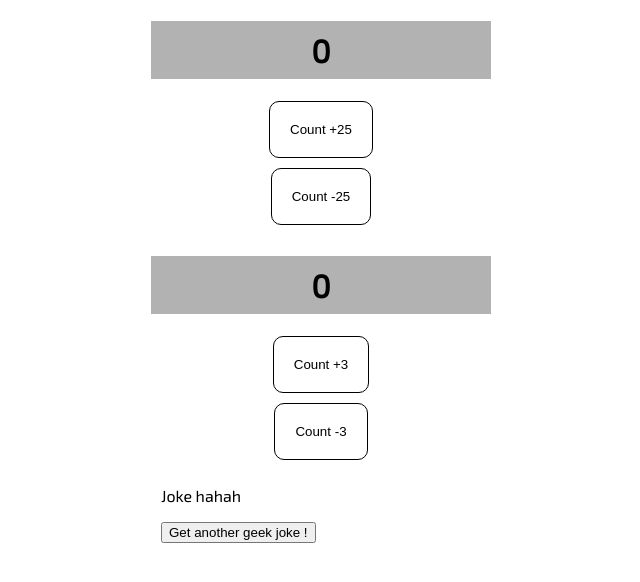
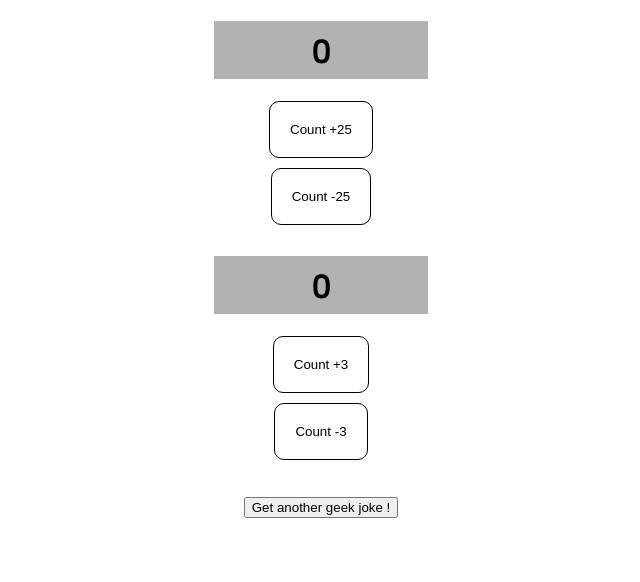
Before and after one commit to norbert-lukaszuk/reactapp, a React (Create React App) app: page / in a window 1280 px wide. Shown: the top 582 px of the page, without its empty margins (319-959 px from the left). Built offline with nearby package versions, Linux system fonts and the light colour scheme.

Commit message:
random geek joke api

```diff
--- a/src/components/Counter.js
+++ b/src/components/Counter.js
@@ -10,7 +10,7 @@ function Counter({ start, increment }) {
     setCount((prevCount) => prevCount - increment);
   }
   return (
-    <div className="countingComponent" style={{ width: "25vw" }}>
+    <div className="countingComponent">
       <h1 className="mainHeader">{count}</h1>
       <button onClick={handleClickPlus} className="buttonPlus">
         Count +{increment}
--- a/src/components/Joke.js
+++ b/src/components/Joke.js
@@ -1,18 +1,21 @@
 import React, { useState } from "react";
 
 const Joke = () => {
+  const [joke, setJoke] = useState("");
+
   function getJoke() {
-    const joke = fetch(
-      "https://geek-jokes.sameerkumar.website/api"
-    ).then((resp) => resp.json());
-
-    console.log(joke);
+    const joke = fetch("https://geek-jokes.sameerkumar.website/api")
+      .then((resp) => resp.json())
+      .then((data) => {
+        console.log(data);
+        setJoke((prevJoke) => (prevJoke = data));
+      });
   }
   return (
-    <>
-      <p>Joke hahah</p>
+    <div className="joke__paragraph">
+      <p>{joke}</p>
       <button onClick={getJoke}>Get another geek joke !</button>
-    </>
+    </div>
   );
 };
 
--- a/src/index.css
+++ b/src/index.css
@@ -35,3 +35,6 @@ code {
   align-items: center;
   flex-direction: column;
 }
+.joke__paragraph {
+  padding: 10px 20px;
+}
```
